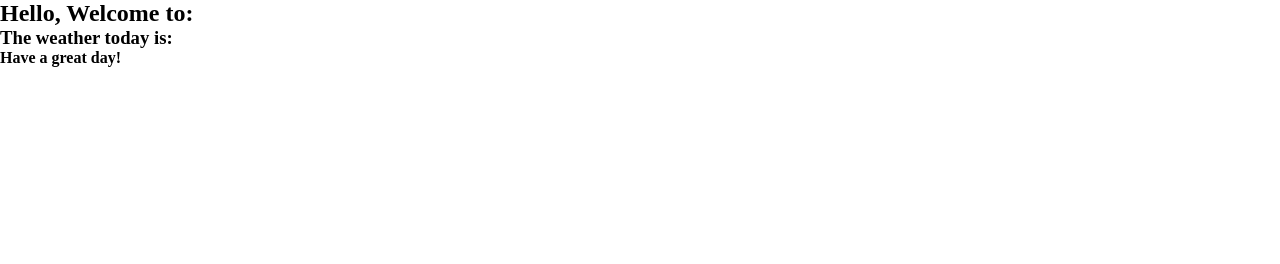
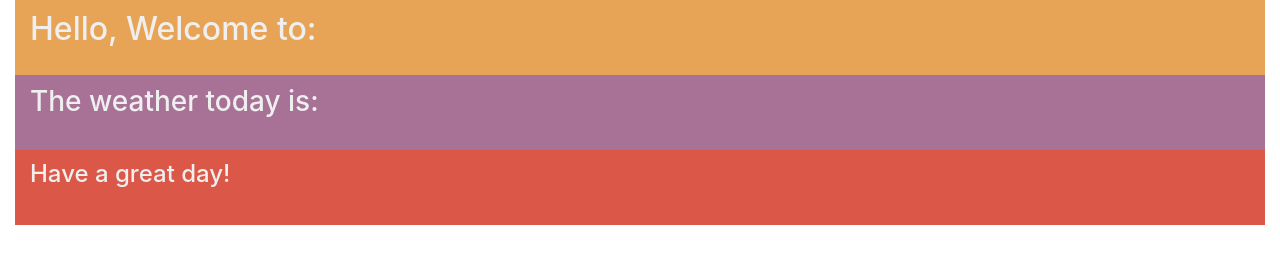
Before and after one commit to nariserrano13/m7-hw7-serrano-naraly, a plain HTML site: page index.html in a window 1280 px wide. Drawn offline with nearby package versions, Linux system fonts and the light colour scheme; no server answers.

Commit message:
Add the API call and append textnodes to html

```diff
--- a/index.html
+++ b/index.html
@@ -4,19 +4,21 @@
 	<head>
 		<meta charset="utf-8">
 		<title></title>
+		<meta name="viewport" content="width=device-width, initial-scale=1">
+		<!-- bootstrap -->
+		<link href="https://stackpath.bootstrapcdn.com/bootstrap/4.4.1/css/bootstrap.min.css" rel="stylesheet" integrity="sha384-Vkoo8x4CGsO3+Hhxv8T/Q5PaXtkKtu6ug5TOeNV6gBiFeWPGFN9MuhOf23Q9Ifjh" crossorigin="anonymous">
 		<link type="text/css" rel="stylesheet" href="styles.css" />
-		<meta name="viewport" content="width=device-width, initial-scale=1">
 		<!--[if lt IE 9]>
 			<script src="js/html5shiv-printshiv.min.js"></script>
 		<![endif]-->
 	</head>
 
-	<body>
+	<body class="container-fluid">
 		<header>
-			<h2>Hello, Welcome to:</h2>
+			<h2>Hello, Welcome to: <span></span></h2>
 		</header>
 		<main>
-			<h3>The weather today is:</h3>
+			<h3>The weather today is: <span></span></h3>
 		</main>
 		<footer>
 			<h4>Have a great day!</h4>
--- a/js/main.js
+++ b/js/main.js
@@ -0,0 +1,23 @@
+//variables that will store the html location. will be used to append text
+var cityTextContainer = document.querySelectorAll('header h2 span');
+var descriptionTextContainer = document.querySelectorAll('main h3 span');
+
+var xmlhttp = new XMLHttpRequest();
+
+xmlhttp.onreadystatechange = function() {
+    if (this.readyState == 4 && this.status == 200) {
+
+        //This is your response
+        var apiResult = JSON.parse(this.responseText);
+
+        //Code Dealing With The API Data Goes Here.
+        //var cityName creates a text node
+        var cityName = document.createTextNode(apiResult.name);
+        cityTextContainer[0].appendChild(cityName);
+
+        var weatherDescription = document.createTextNode(apiResult.weather[0].description);
+        descriptionTextContainer[0].appendChild(weatherDescription);
+    }
+};
+xmlhttp.open('GET', 'http://api.openweathermap.org/data/2.5/weather?q=30324,us&appid=6efff70fe1477748e31c17d1c504635f', true);
+xmlhttp.send();
--- a/styles.css
+++ b/styles.css
@@ -7,3 +7,23 @@
 article, aside, details, figcaption, figure, footer, header, main, nav, section, summary {
     display:block;
 }
+body{
+	color: #efefef;
+	display: flex;
+	flex-direction: column;
+}
+header{
+	background-color: #E8A456;
+	height: 75px;
+	padding: 10px 0px 0px 15px;
+}
+main{
+	background-color: #A87296;
+	height: 75px;
+	padding: 10px 0px 0px 15px;
+}
+footer{
+	background-color: #DB5748;
+	height: 75px;
+	padding: 10px 0px 0px 15px;
+}
```
